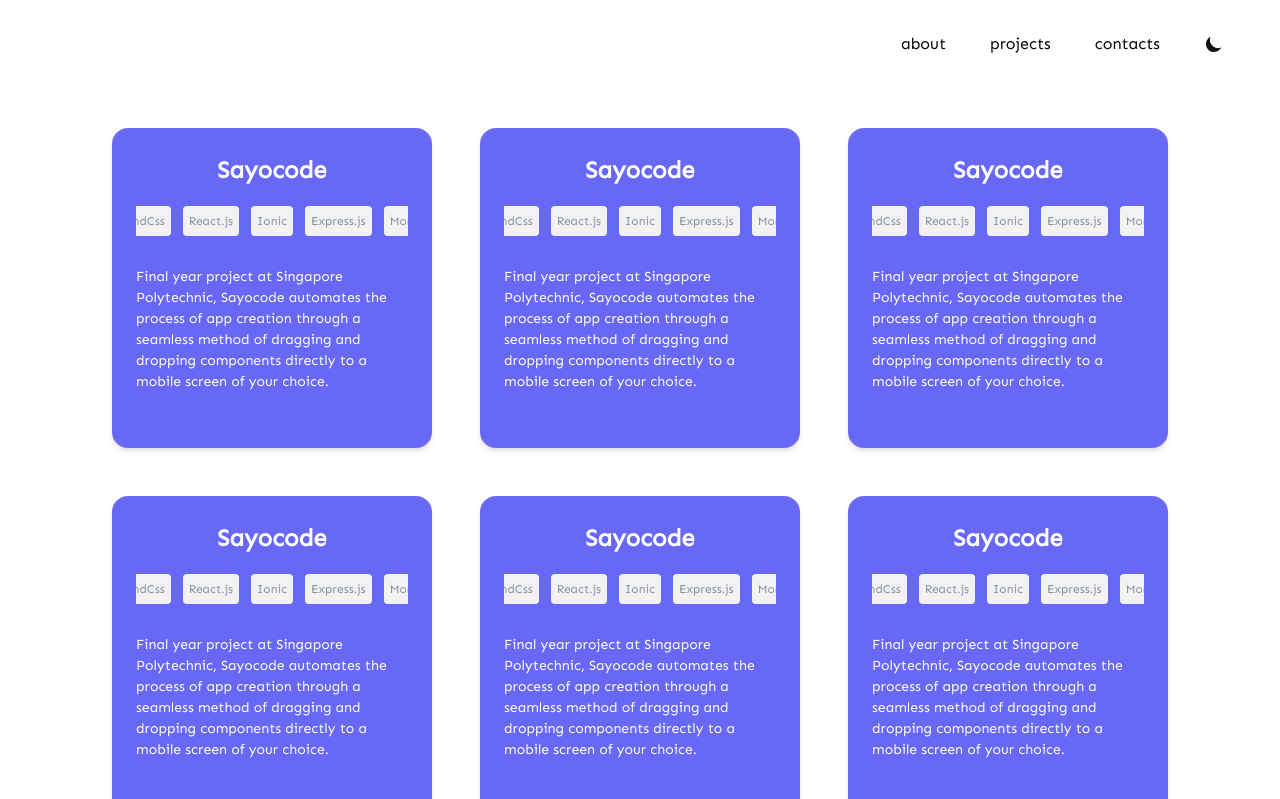
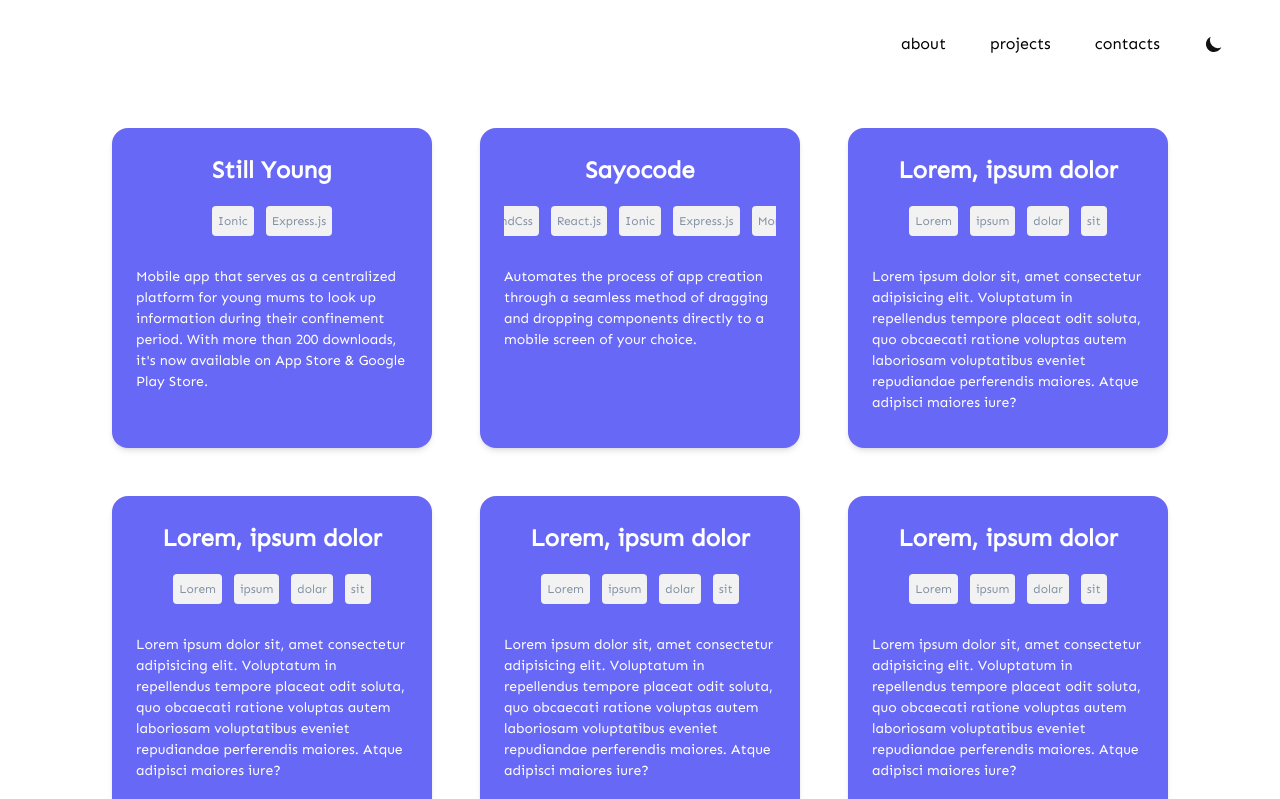
Before and after one commit to joshuadavidang/joshua-david-legacy, a Next.js app: page /projects in a window 1280 px wide. Shown: the top 799 px of the page. Built offline with nearby package versions, Linux system fonts and the light colour scheme.

Commit message:
content update

```diff
--- a/data/pastProjects.js
+++ b/data/pastProjects.js
@@ -1,66 +1,65 @@
 export const pastProjects = [
+  {
+    name: "Still Young",
+    description:
+      "Mobile app that serves as a centralized platform for young mums to look up information during their confinement period. With more than 200 downloads, it's now available on App Store & Google Play Store.",
+    year: 2019,
+    techStack: ["Ionic", "Express.js"],
+  },
   {
     name: "Sayocode",
     description:
-      "Final year project at Singapore Polytechnic, Sayocode automates the process of app creation through a seamless method of dragging and dropping components directly to a mobile screen of your choice.",
+      "Automates the process of app creation through a seamless method of dragging and dropping components directly to a mobile screen of your choice.",
     year: 2019,
     techStack: ["TailwindCss", "React.js", "Ionic", "Express.js", "MongoDB"],
   },
   {
-    name: "Sayocode",
+    name: "Lorem, ipsum dolor",
     description:
-      "Final year project at Singapore Polytechnic, Sayocode automates the process of app creation through a seamless method of dragging and dropping components directly to a mobile screen of your choice.",
-    year: 2019,
-    techStack: ["TailwindCss", "React.js", "Ionic", "Express.js", "MongoDB"],
+      "Lorem ipsum dolor sit, amet consectetur adipisicing elit. Voluptatum in repellendus tempore placeat odit soluta, quo obcaecati ratione voluptas autem laboriosam voluptatibus eveniet repudiandae perferendis maiores. Atque adipisci maiores iure?",
+    year: 2555,
+    techStack: ["Lorem", "ipsum", "dolar", "sit"],
   },
   {
-    name: "Sayocode",
+    name: "Lorem, ipsum dolor",
     description:
-      "Final year project at Singapore Polytechnic, Sayocode automates the process of app creation through a seamless method of dragging and dropping components directly to a mobile screen of your choice.",
-    year: 2019,
-    techStack: ["TailwindCss", "React.js", "Ionic", "Express.js", "MongoDB"],
+      "Lorem ipsum dolor sit, amet consectetur adipisicing elit. Voluptatum in repellendus tempore placeat odit soluta, quo obcaecati ratione voluptas autem laboriosam voluptatibus eveniet repudiandae perferendis maiores. Atque adipisci maiores iure?",
+    year: 2555,
+    techStack: ["Lorem", "ipsum", "dolar", "sit"],
   },
   {
-    name: "Sayocode",
+    name: "Lorem, ipsum dolor",
     description:
-      "Final year project at Singapore Polytechnic, Sayocode automates the process of app creation through a seamless method of dragging and dropping components directly to a mobile screen of your choice.",
-    year: 2019,
-    techStack: ["TailwindCss", "React.js", "Ionic", "Express.js", "MongoDB"],
+      "Lorem ipsum dolor sit, amet consectetur adipisicing elit. Voluptatum in repellendus tempore placeat odit soluta, quo obcaecati ratione voluptas autem laboriosam voluptatibus eveniet repudiandae perferendis maiores. Atque adipisci maiores iure?",
+    year: 2555,
+    techStack: ["Lorem", "ipsum", "dolar", "sit"],
   },
   {
-    name: "Sayocode",
+    name: "Lorem, ipsum dolor",
     description:
-      "Final year project at Singapore Polytechnic, Sayocode automates the process of app creation through a seamless method of dragging and dropping components directly to a mobile screen of your choice.",
-    year: 2019,
-    techStack: ["TailwindCss", "React.js", "Ionic", "Express.js", "MongoDB"],
-  },
-
-  {
-    name: "Sayocode",
-    description:
-      "Final year project at Singapore Polytechnic, Sayocode automates the process of app creation through a seamless method of dragging and dropping components directly to a mobile screen of your choice.",
-    year: 2019,
-    techStack: ["TailwindCss", "React.js", "Ionic", "Express.js", "MongoDB"],
+      "Lorem ipsum dolor sit, amet consectetur adipisicing elit. Voluptatum in repellendus tempore placeat odit soluta, quo obcaecati ratione voluptas autem laboriosam voluptatibus eveniet repudiandae perferendis maiores. Atque adipisci maiores iure?",
+    year: 2555,
+    techStack: ["Lorem", "ipsum", "dolar", "sit"],
   },
   {
-    name: "Still Young",
+    name: "Lorem, ipsum dolor",
     description:
-      "Cross-platform mobile app that serves as a centralized platform for young mums to look up information during their confinement period. With more than 200 downloads, it's now available on App Store & Google Play Store.",
-    year: 2019,
-    techStack: ["Ionic", "Express.js"],
+      "Lorem ipsum dolor sit, amet consectetur adipisicing elit. Voluptatum in repellendus tempore placeat odit soluta, quo obcaecati ratione voluptas autem laboriosam voluptatibus eveniet repudiandae perferendis maiores. Atque adipisci maiores iure?",
+    year: 2555,
+    techStack: ["Lorem", "ipsum", "dolar", "sit"],
   },
   {
-    name: "Still Young",
+    name: "Lorem, ipsum dolor",
     description:
-      "Cross-platform mobile app that serves as a centralized platform for young mums to look up information during their confinement period. With more than 200 downloads, it's now available on App Store & Google Play Store.",
-    year: 2019,
-    techStack: ["Ionic", "Express.js"],
+      "Lorem ipsum dolor sit, amet consectetur adipisicing elit. Voluptatum in repellendus tempore placeat odit soluta, quo obcaecati ratione voluptas autem laboriosam voluptatibus eveniet repudiandae perferendis maiores. Atque adipisci maiores iure?",
+    year: 2555,
+    techStack: ["Lorem", "ipsum", "dolar", "sit"],
   },
   {
-    name: "Still Young",
+    name: "Lorem, ipsum dolor",
     description:
-      "Cross-platform mobile app that serves as a centralized platform for young mums to look up information during their confinement period. With more than 200 downloads, it's now available on App Store & Google Play Store.",
-    year: 2019,
-    techStack: ["Ionic", "Express.js"],
+      "Lorem ipsum dolor sit, amet consectetur adipisicing elit. Voluptatum in repellendus tempore placeat odit soluta, quo obcaecati ratione voluptas autem laboriosam voluptatibus eveniet repudiandae perferendis maiores. Atque adipisci maiores iure?",
+    year: 2555,
+    techStack: ["Lorem", "ipsum", "dolar", "sit"],
   },
 ];
```
